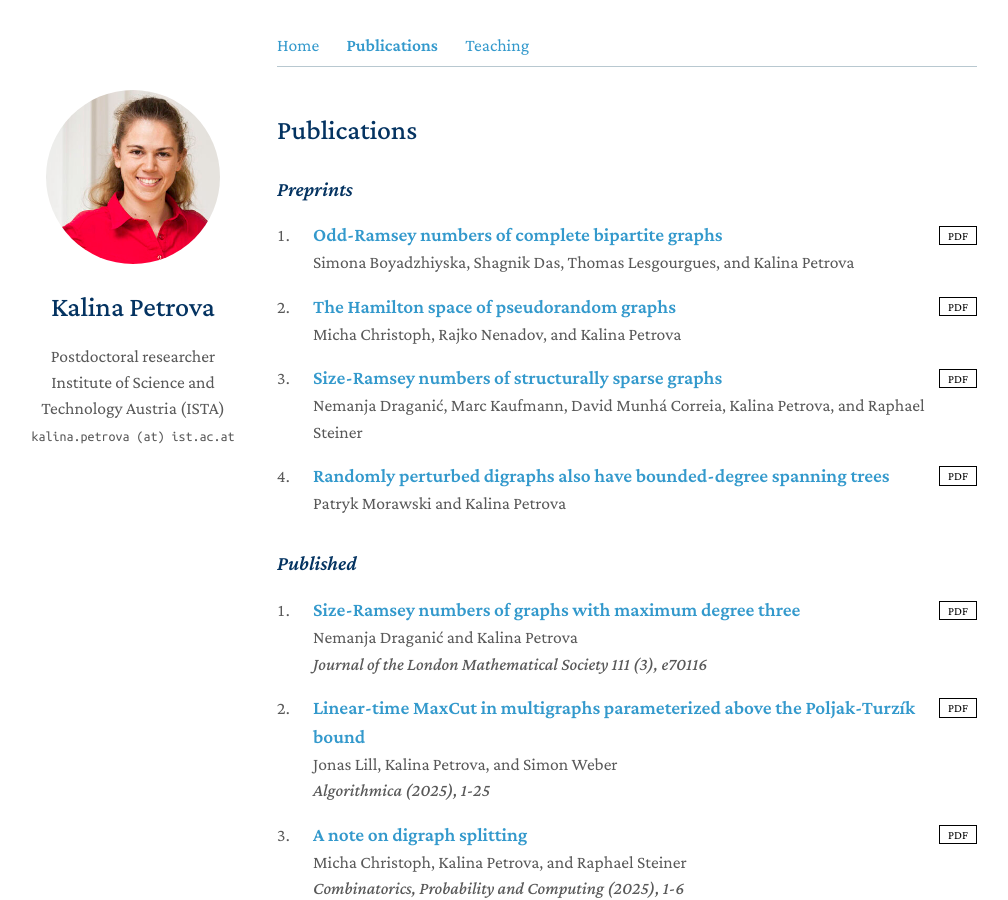
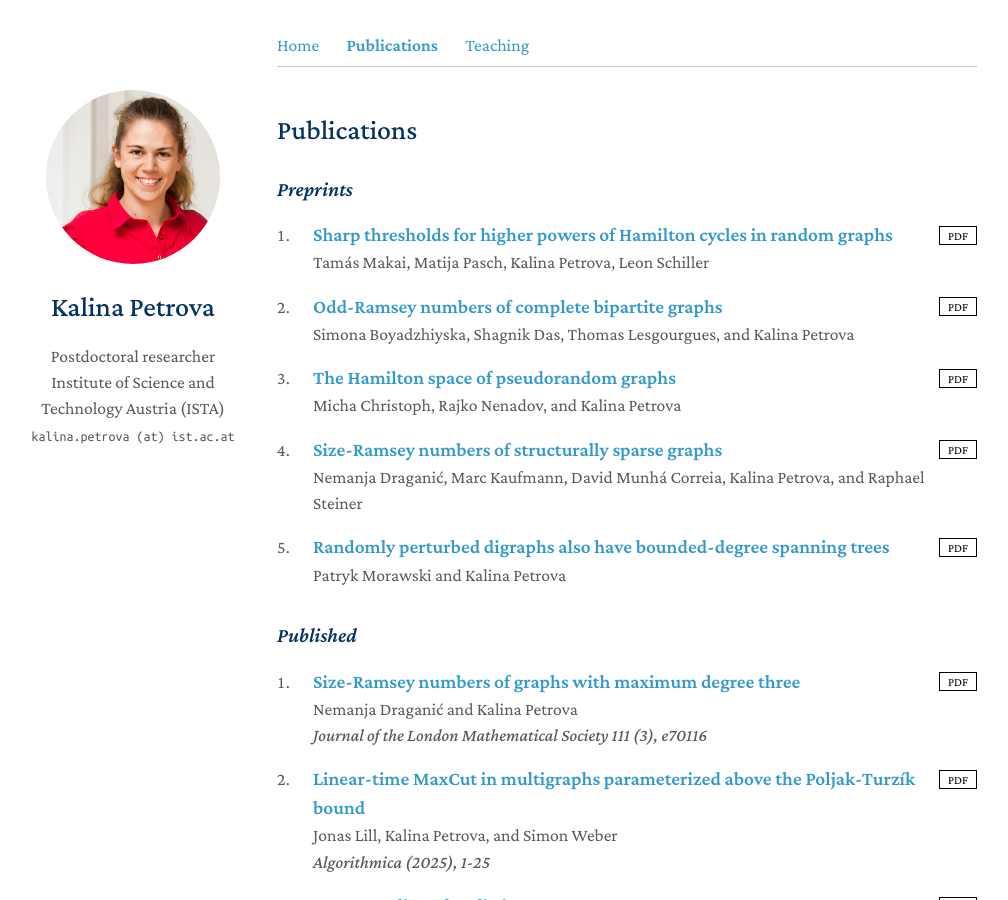
Before and after one commit to kpetrova/kpetrova.github.io, a Jekyll site: the page built from publications.md, in a window 1280 px wide and 900 px high. Shown: the whole window, without its empty margins (143-1151 px from the left). Built offline with Jekyll 4.4.1, drawn with Linux system fonts in a browser that asks for light colours; a style sheet for code colours, icons or effects is not loaded.

Commit message:
Added one preprint

```diff
--- a/_data/publications.yml
+++ b/_data/publications.yml
@@ -1,6 +1,11 @@
 main:
   - category: Preprints
     papers:
+      - title: Sharp thresholds for higher powers of Hamilton cycles in random graphs
+        authors: Tamás Makai, Matija Pasch, Kalina Petrova, Leon Schiller
+        pdf: https://arxiv.org/pdf/2502.14515
+        type: preprint
+
       - title: Odd-Ramsey numbers of complete bipartite graphs
         authors: Simona Boyadzhiyska, Shagnik Das, Thomas Lesgourgues, and Kalina Petrova
         pdf: https://arxiv.org/pdf/2410.05887
```
